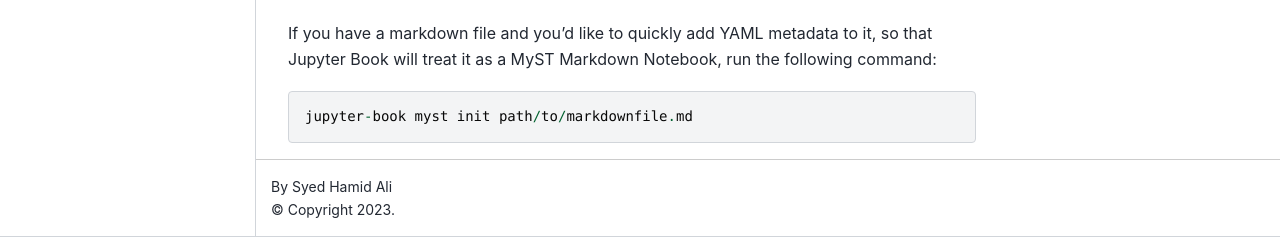
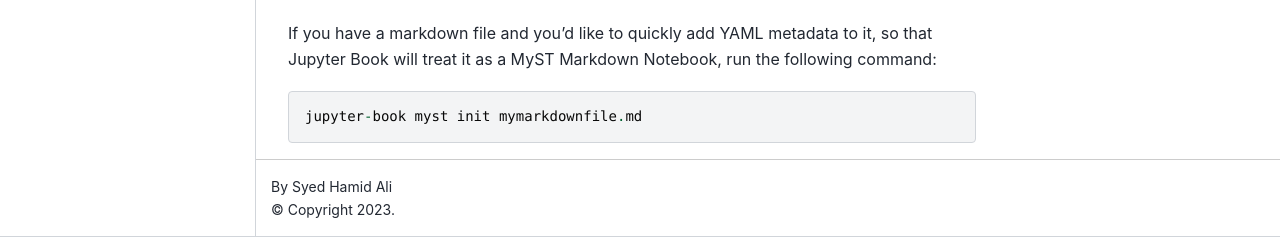
Before and after one commit to syedhamidali/imd, a Jupyter Book: the page built from markdown-notebooks.md, in a window 1280 px wide and 1285 px high. Shown: the part 1048-1285 px from the top of the window. Built offline with Jupyter Book 1.0.4 settings and Sphinx 7.4.7 and the Sphinx Book theme 1.1.4, drawn with Linux system fonts in a browser that asks for light colours.

Commit message:
update nbs

````diff
--- a/_toc.yml
+++ b/_toc.yml
@@ -3,6 +3,6 @@
 root: intro
 chapters:
 - file: IMD_radar_data_pyscancf
+- file: GPM_IMD_MATCH-Copy1
 - file: radar_test_plot
-- file: GPM_IMD_MATCH-Copy1
 - file: mymarkdown
--- a/markdown-notebooks.md
+++ b/markdown-notebooks.md
@@ -50,5 +50,5 @@
 If you have a markdown file and you'd like to quickly add YAML metadata to it, so that Jupyter Book will treat it as a MyST Markdown Notebook, run the following command:
 
 ```
-jupyter-book myst init path/to/markdownfile.md
+jupyter-book myst init mymarkdownfile.md
 ```
````
